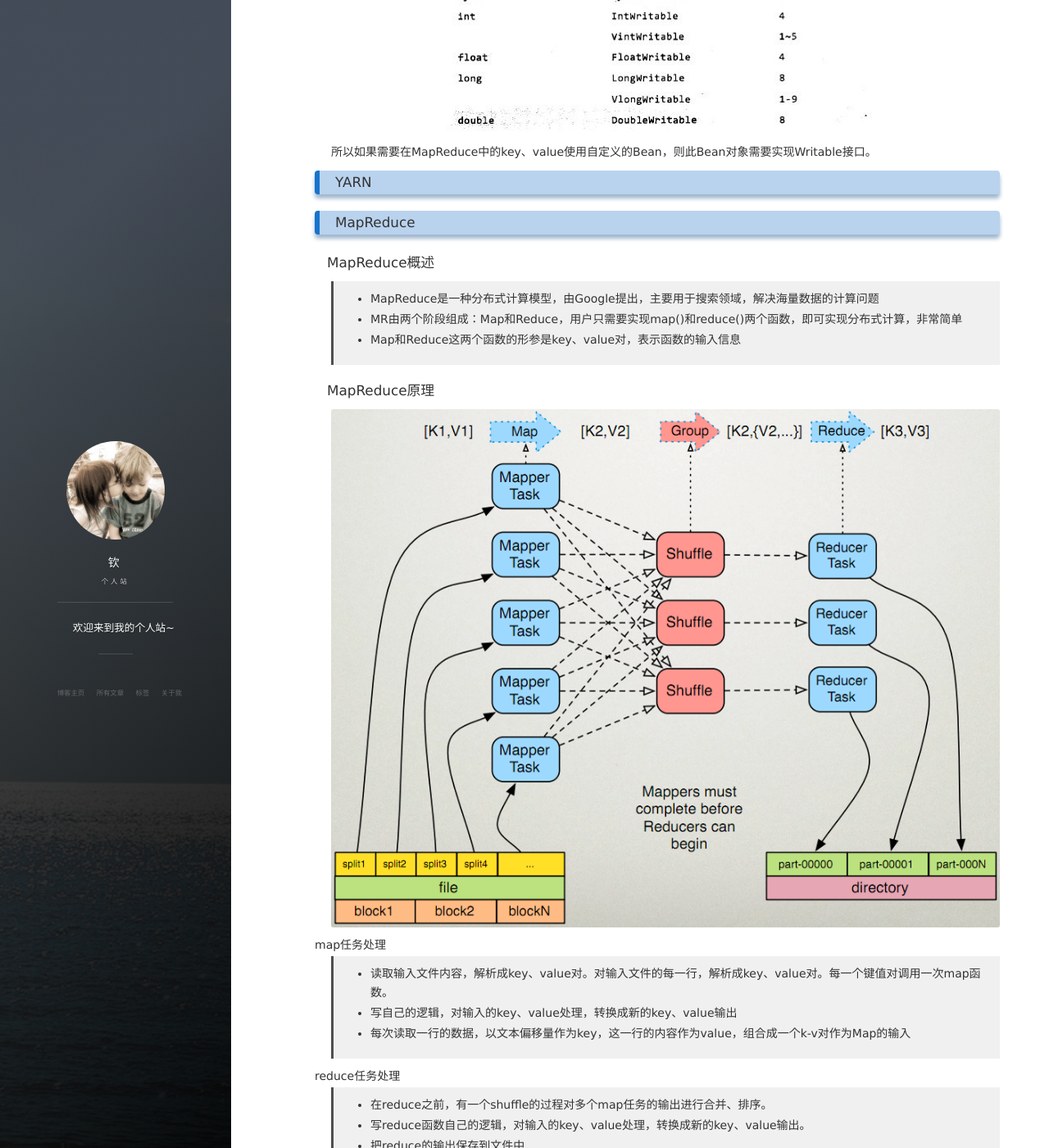
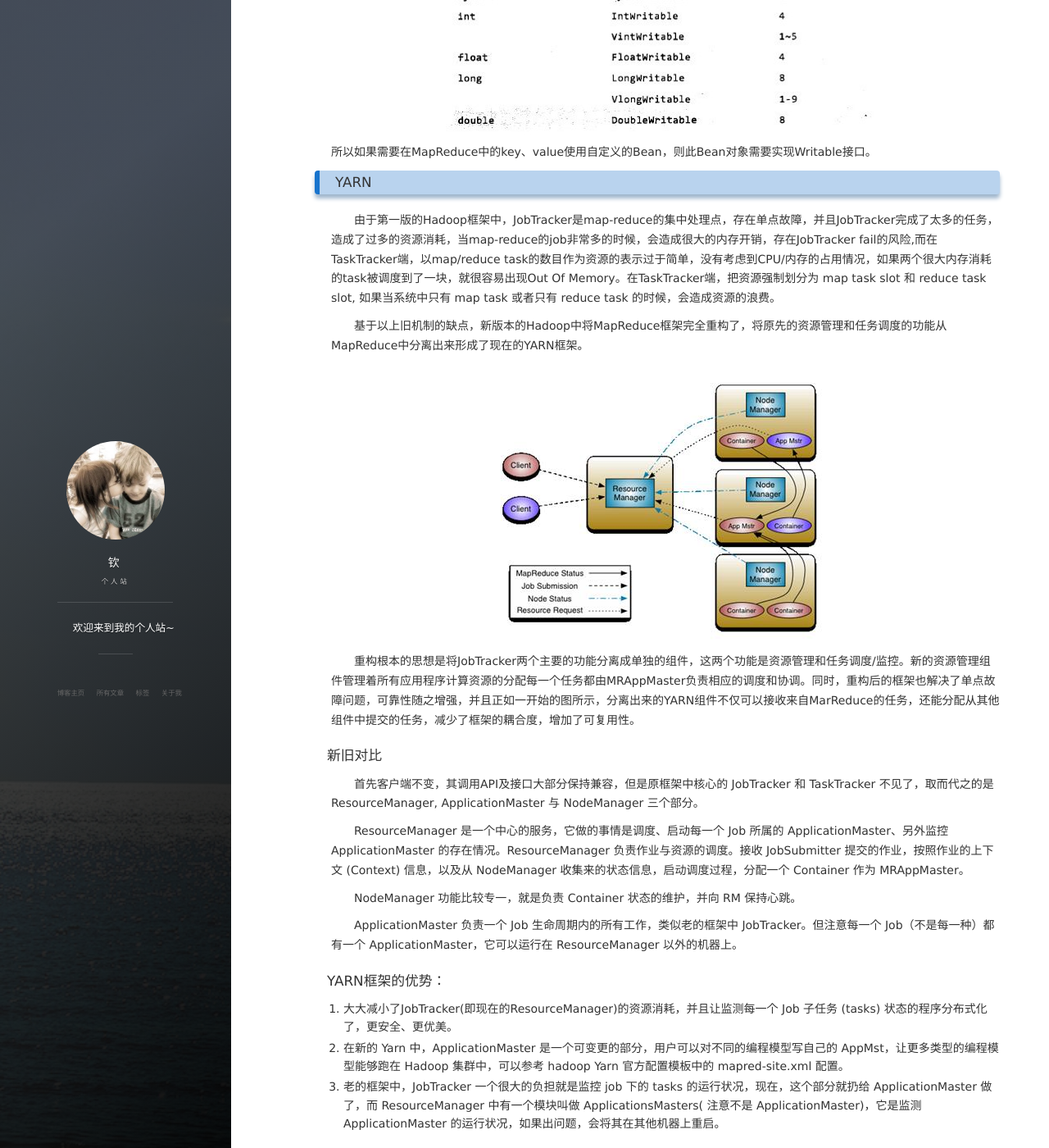
Before and after one commit to ZhXiQi/ZhXiQi.Github.io, a Jekyll site: the page built from _posts/2018-01-01-大数据基础平台及其框架.md, in a window 1280 px wide and 1400 px high, scrolled down 15586 px. Shown: the whole window at 82% size. Built offline with Jekyll 4.4.1, drawn with Linux system fonts in a browser that asks for light colours; nearby versions of some CDN libraries; comment, search, counter and statistics services are not loaded; some of the changed text lies outside the part shown.

Commit message:
add yarn.jpg

```diff
--- a/_posts/2018-01-01-大数据基础平台及其框架.md
+++ b/_posts/2018-01-01-大数据基础平台及其框架.md
@@ -464,6 +464,31 @@ SecondaryNameNode是HA的一个解决方案，但是不支持热备份，合并
 
 ### YARN
 
+　　由于第一版的Hadoop框架中，JobTracker是map-reduce的集中处理点，存在单点故障，并且JobTracker完成了太多的任务，造成了过多的资源消耗，当map-reduce的job非常多的时候，会造成很大的内存开销，存在JobTracker fail的风险,而在TaskTracker端，以map/reduce task的数目作为资源的表示过于简单，没有考虑到CPU/内存的占用情况，如果两个很大内存消耗的task被调度到了一块，就很容易出现Out Of Memory。在TaskTracker端，把资源强制划分为 map task slot 和 reduce task slot, 如果当系统中只有 map task 或者只有 reduce task 的时候，会造成资源的浪费。
+
+　　基于以上旧机制的缺点，新版本的Hadoop中将MapReduce框架完全重构了，将原先的资源管理和任务调度的功能从MapReduce中分离出来形成了现在的YARN框架。
+
+![yarn](/images/posts/Hadoop/yarn.jpg)
+
+　　重构根本的思想是将JobTracker两个主要的功能分离成单独的组件，这两个功能是资源管理和任务调度/监控。新的资源管理组件管理着所有应用程序计算资源的分配每一个任务都由MRAppMaster负责相应的调度和协调。同时，重构后的框架也解决了单点故障问题，可靠性随之增强，并且正如一开始的图所示，分离出来的YARN组件不仅可以接收来自MarReduce的任务，还能分配从其他组件中提交的任务，减少了框架的耦合度，增加了可复用性。
+
+#### 新旧对比
+
+　　首先客户端不变，其调用API及接口大部分保持兼容，但是原框架中核心的 JobTracker 和 TaskTracker 不见了，取而代之的是 ResourceManager, ApplicationMaster 与 NodeManager 三个部分。
+
+　　ResourceManager 是一个中心的服务，它做的事情是调度、启动每一个 Job 所属的 ApplicationMaster、另外监控 ApplicationMaster 的存在情况。ResourceManager 负责作业与资源的调度。接收 JobSubmitter 提交的作业，按照作业的上下文 (Context) 信息，以及从 NodeManager 收集来的状态信息，启动调度过程，分配一个 Container 作为 MRAppMaster。
+
+　　NodeManager 功能比较专一，就是负责 Container 状态的维护，并向 RM 保持心跳。
+
+　　ApplicationMaster 负责一个 Job 生命周期内的所有工作，类似老的框架中 JobTracker。但注意每一个 Job（不是每一种）都有一个 ApplicationMaster，它可以运行在 ResourceManager 以外的机器上。
+
+#### YARN框架的优势：
+
+1. 大大减小了JobTracker(即现在的ResourceManager)的资源消耗，并且让监测每一个 Job 子任务 (tasks) 状态的程序分布式化了，更安全、更优美。
+2. 在新的 Yarn 中，ApplicationMaster 是一个可变更的部分，用户可以对不同的编程模型写自己的 AppMst，让更多类型的编程模型能够跑在 Hadoop 集群中，可以参考 hadoop Yarn 官方配置模板中的 mapred-site.xml 配置。
+3. 老的框架中，JobTracker 一个很大的负担就是监控 job 下的 tasks 的运行状况，现在，这个部分就扔给 ApplicationMaster 做了，而 ResourceManager 中有一个模块叫做 ApplicationsMasters( 注意不是 ApplicationMaster)，它是监测 ApplicationMaster 的运行状况，如果出问题，会将其在其他机器上重启。
+
+
 ### MapReduce
 
 #### MapReduce概述
@@ -504,7 +529,7 @@ SecondaryNameNode是HA的一个解决方案，但是不支持热备份，合并
 ![job](/images/posts/Hadoop/job.jpg)
 ![job1](/images/posts/Hadoop/job1.png)
 
-　　当我们写好mapreduce程序打包成jar包后，在集群的中，使用 hadoop jar 主类名  指令来提交任务，程序中最后的job.waitforcompletion() 才是真正提交任务，这段代码之前是配置信息，配置完成后通过JobClient提交，与JobTracker通信得到一个jar的存储路径和JobId，然后进行输入输出路径检查，将jobjar拷贝到HDFS，计算输入分片，将分片信息写入到job.split中，然后会写一个job.xml文件，这些操作做完才真正提交作业。
+　　当我们写好mapreduce程序打包成jar包后，在集群的中，使用 hadoop jar 主类名  指令来提交任务，程序中最后的job.waitforcompletion() 才是真正提交任务，这段代码之前是配置信息，配置完成后通过JobClient提交，与JobTracker通信得到一个jar的存储路径和JobId，然后进行输入输出路径检查，将jobjar拷贝到HDFS，计算输入分片，将分片信息写入到job.split中，然后会写一个job.xml文件，这些操作做完才真正提交作业。提交作业的时候会由一个RunJar进程来提交，这个进程在将作业提交完成后就会注销，可以在提交过程中，不断使用jps指令来查看进程变化。
 
 　　客户端提交作业后，RM的JobTracker会将作业加入到队列，然后进行调度，默认是FIFO方式。NM的TaskTracker与JobTracker之间的会通过心跳机制来进行通信和任务分配，TaskTracker会主动定期向JobTracker发送心跳信息，询问是否有任务要做，如果有，就会申请到任务，然后RM会分配给他们运行资源，RM会启动一个NM作为MRAppMaster，由它来调度map或reduce的任务进程(yarnChild)，多少个任务进程，jsp的时候就可以看到几个yarnChild进程。在map任务完成后，会通知MRAppMaster，由它启动reduce任务，完成任务后，会将结果数据写入到HDFS中，MRAppMaster会向RM注销自己，RM会回收资源。一次任务完成。
 
```
Also changed, not shown: images/posts/Hadoop/yarn.jpg (added).
